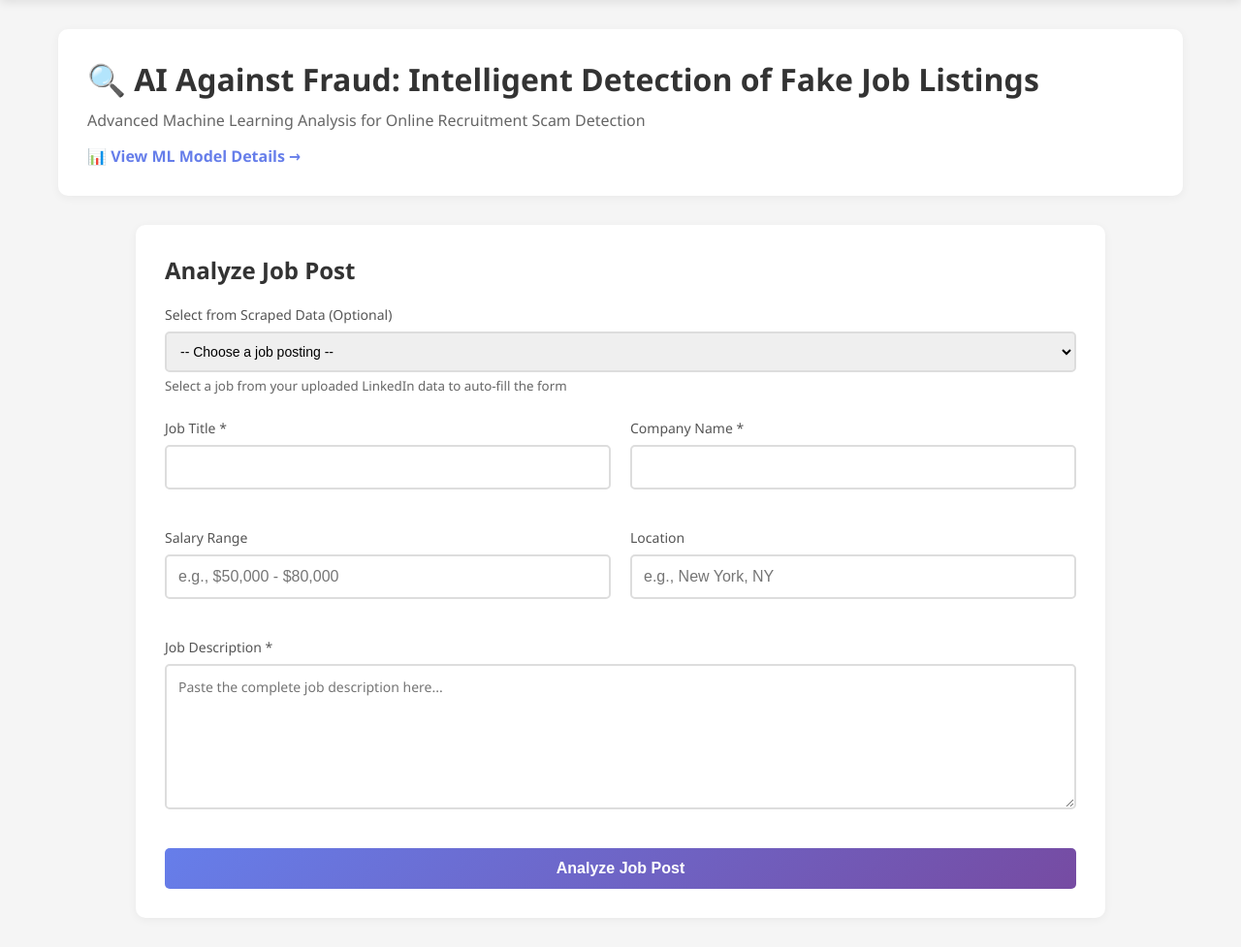
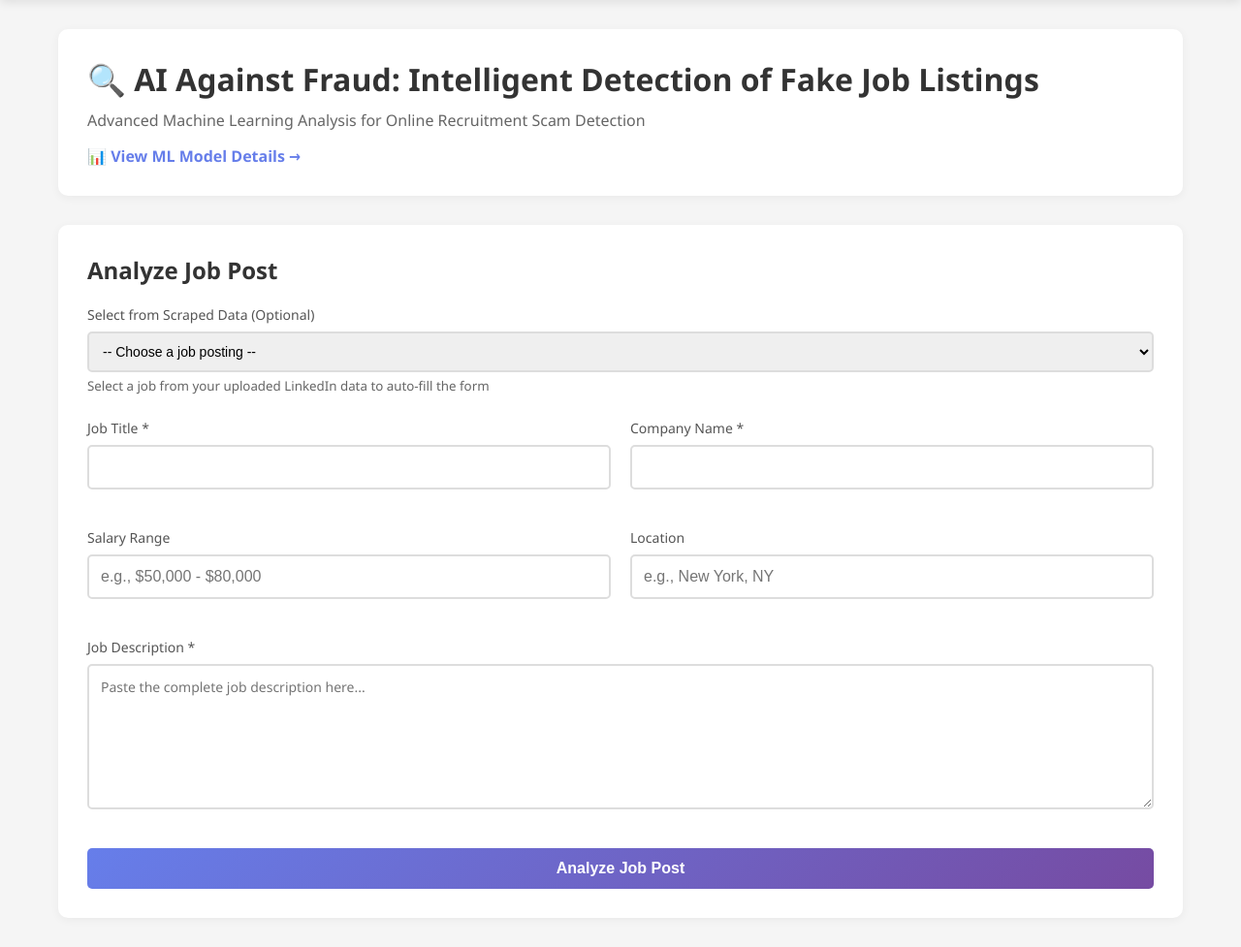
Before and after one commit to kirannxt/Ai-job-dectection-, a Flask app: page /job-post-detector in a window 1280 px wide. Shown: the part 63-1040 px from the top of the page at 97% size. Run offline with Flask 3, Linux system fonts and the light colour scheme; the visitor is signed in with stand-in values (Sample User, id 1); data comes from the database, SQL or seed files in the repository; data that the repository does not hold is empty.

Commit message:
Fix: Match container widths to page-header section
- Changed .detector-container from max-width: 1000px to max-width: 100%
- Changed .info-container from max-width: 900px to max-width: 100%
- Removed margin: 0 auto from both
- Now both sections stretch to fill page-container width
- All content sections now match the same width as page-header

```diff
--- a/templates/job_post_detector.html
+++ b/templates/job_post_detector.html
@@ -8,8 +8,7 @@
     <link rel="icon" type="image/x-icon" href="{{ url_for('static', filename='images/favicon.ico') }}">
     <style>
         .detector-container {
-            max-width: 1000px;
-            margin: 0 auto;
+            max-width: 100%;
         }
 
         .result-box {
--- a/templates/model_info.html
+++ b/templates/model_info.html
@@ -35,8 +35,7 @@
             color: #667eea;
         }
         .info-container {
-            max-width: 900px;
-            margin: 0 auto;
+            max-width: 100%;
         }
 
         .info-card {
```
